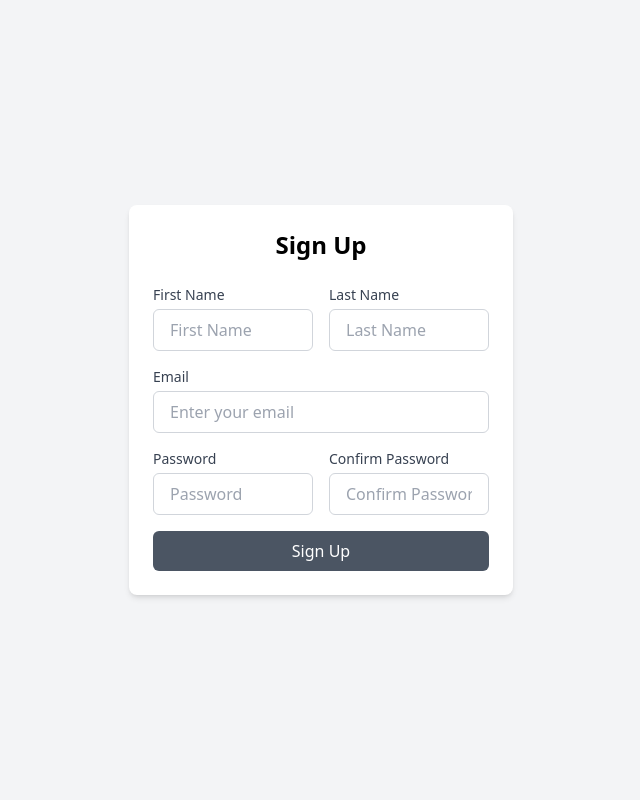
After one commit to Dinisdu123/SSP-Luxury-goods, a PHP site: page /signup.php in a window 1280 px wide. The commit adds this page. Shown: the whole page, without its empty margins (319-959 px from the left). Run offline with PHP 8.4, Linux system fonts and the light colour scheme; some libraries are stand-ins or nearby versions.

Commit message:
Add sign up sign in

```diff
--- a/Fragraance.php
+++ b/Fragraance.php
@@ -34,7 +34,7 @@ $ladies = $conn->query($sql_ladies);
                 <a href="">
                     <img src="images/cart.png" alt="" class="w-6 h-6 ml-20 hover:opacity-75">
                 </a>
-                <a href="">
+                <a href="signin.php">
                     <img src="images/profile icon.png" alt="" class="w-6 h-6 hover:opacity-75">
                 </a>
             </div>
--- a/index.php
+++ b/index.php
@@ -30,7 +30,7 @@
               class="w-6 h-6 ml-20 hover:opacity-75"
             />
           </a>
-          <a href="#">
+          <a href="myprofile.php">
             <img
               src="images/profile icon.png"
               alt="Profile Icon"
--- a/leatherGoods.php
+++ b/leatherGoods.php
@@ -44,7 +44,7 @@ $wallets = $conn->query($sql_wallets);
               class="w-6 h-6 ml-20 hover:opacity-75"
             />
           </a>
-          <a href="#">
+          <a href="signin.php">
             <img
               src="images/profile icon.png"
               alt="Profile Icon"
--- /dev/null
+++ b/signup.php
@@ -0,0 +1,143 @@
+<?php
+// Include the database connection file
+include('db_connect.php');
+
+// Initialize variables for error and success messages
+$error = "";
+$success = "";
+
+// Check if the form is submitted
+if ($_SERVER['REQUEST_METHOD'] == 'POST') {
+    $firstName = $_POST['first_name'];
+    $lastName = $_POST['last_name'];
+    $email = $_POST['email'];
+    $password = $_POST['password'];
+    $confirmPassword = $_POST['confirm_password'];
+
+    // Validate input
+    if ($password !== $confirmPassword) {
+        $error = "Passwords do not match!";
+    } else {
+        // Check if email already exists
+        $checkEmailQuery = $conn->prepare("SELECT * FROM Customers WHERE Email = ?");
+        $checkEmailQuery->bind_param("s", $email);
+        $checkEmailQuery->execute();
+        $emailResult = $checkEmailQuery->get_result();
+
+        if ($emailResult->num_rows > 0) {
+            $error = "Email is already registered!";
+        } else {
+            // Insert user into the Customers table
+            $insertQuery = $conn->prepare("INSERT INTO Customers (Email, Password, Address, FirstName, LastName, PhoneNumber) VALUES (?, ?, '', ?, ?, '')");
+            $insertQuery->bind_param("ssss", $email, $password, $firstName, $lastName);
+
+            if ($insertQuery->execute()) {
+                $success = "Registration successful! You can now log in.";
+            } else {
+                $error = "Failed to register. Please try again.";
+            }
+
+            $insertQuery->close();
+        }
+
+        $checkEmailQuery->close();
+    }
+
+    $conn->close();
+}
+?>
+
+<!DOCTYPE html>
+<html lang="en">
+<head>
+    <meta charset="UTF-8">
+    <meta name="viewport" content="width=device-width, initial-scale=1.0">
+    <title>Sign Up Page</title>
+    <script src="https://cdn.tailwindcss.com"></script>
+</head>
+<body class="bg-gray-100 flex items-center justify-center min-h-screen">
+    <div class="bg-white p-6 rounded-lg shadow-md w-96">
+        <h1 class="text-2xl font-bold text-center mb-6">Sign Up</h1>
+        <!-- Display error or success message -->
+        <?php if (!empty($error)): ?>
+            <div class="mb-4 text-red-600 text-sm text-center"><?php echo $error; ?></div>
+        <?php elseif (!empty($success)): ?>
+            <div class="mb-4 text-green-600 text-sm text-center"><?php echo $success; ?></div>
+        <?php endif; ?>
+        <form action="signup.php" method="POST">
+            <!-- First Name and Last Name -->
+            <div class="grid grid-cols-2 gap-4 mb-4">
+                <div>
+                    <label for="first-name" class="block text-sm font-medium text-gray-700 mb-1">First Name</label>
+                    <input
+                        type="text"
+                        id="first-name"
+                        name="first_name"
+                        placeholder="First Name"
+                        class="w-full px-4 py-2 border border-gray-300 rounded-md focus:ring-2 focus:ring-blue-400 focus:outline-none"
+                        required
+                    >
+                </div>
+                <div>
+                    <label for="last-name" class="block text-sm font-medium text-gray-700 mb-1">Last Name</label>
+                    <input
+                        type="text"
+                        id="last-name"
+                        name="last_name"
+                        placeholder="Last Name"
+                        class="w-full px-4 py-2 border border-gray-300 rounded-md focus:ring-2 focus:ring-blue-400 focus:outline-none"
+                        required
+                    >
+                </div>
+            </div>
+
+            <!-- Email -->
+            <div class="mb-4">
+                <label for="email" class="block text-sm font-medium text-gray-700 mb-1">Email</label>
+                <input
+                    type="email"
+                    id="email"
+                    name="email"
+                    placeholder="Enter your email"
+                    class="w-full px-4 py-2 border border-gray-300 rounded-md focus:ring-2 focus:ring-blue-400 focus:outline-none"
+                    required
+                >
+            </div>
+
+            <!-- Password and Confirm Password -->
+            <div class="grid grid-cols-2 gap-4 mb-4">
+                <div>
+                    <label for="password" class="block text-sm font-medium text-gray-700 mb-1">Password</label>
+                    <input
+                        type="password"
+                        id="password"
+                        name="password"
+                        placeholder="Password"
+                        class="w-full px-4 py-2 border border-gray-300 rounded-md focus:ring-2 focus:ring-blue-400 focus:outline-none"
+                        required
+                    >
+                </div>
+                <div>
+                    <label for="confirm-password" class="block text-sm font-medium text-gray-700 mb-1">Confirm Password</label>
+                    <input
+                        type="password"
+                        id="confirm-password"
+                        name="confirm_password"
+                        placeholder="Confirm Password"
+                        class="w-full px-4 py-2 border border-gray-300 rounded-md focus:ring-2 focus:ring-blue-400 focus:outline-none"
+                        required
+                    >
+                </div>
+            </div>
+
+            <!-- Submit Button -->
+            <button
+                type="submit"
+                class="w-full bg-gray-600 text-white py-2 rounded-md hover:bg-gray-700 focus:ring-2 focus:ring-gray-400 focus:outline-none"
+            >
+                Sign Up
+            </button>
+        </form>
+    </div>
+</body>
+</html>
```
Also changed, not shown: myprofile.php (added, +74 -0 lines), signin.php (added, +103 -0 lines).
